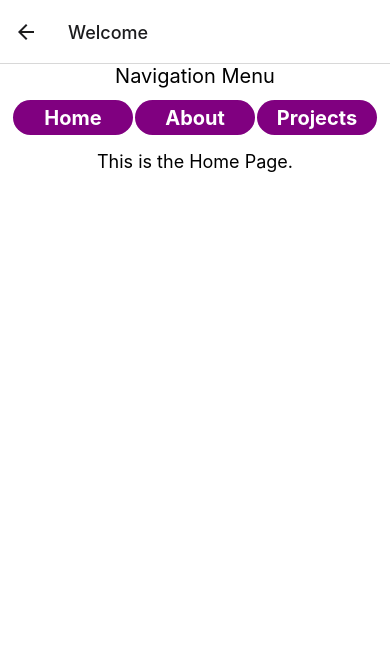
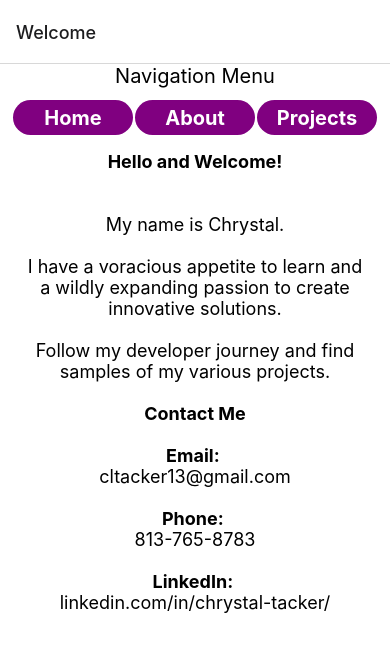
Before and after one commit to cltacker13/playground, a React Native app: screen /Home in a window 390 px wide. Shown: the top 652 px of the page. Built offline with nearby package versions, Linux system fonts and the light colour scheme.

Commit message:
add connect4 and game list to projects. edit home and about.

```diff
--- a/App.js
+++ b/App.js
@@ -14,7 +14,7 @@ export default function App() {
     return(
         <SafeAreaProvider initialMetrics={initialWindowMetrics}>
             <NavigationContainer>
-                <Stack.Navigator initialRouteName='Projects'>
+                <Stack.Navigator initialRouteName='Home'>
                     <Stack.Screen
                         name='Home'
                         component={Home}
--- a/components/screens/About.js
+++ b/components/screens/About.js
@@ -1,5 +1,5 @@
 import React from 'react';
-import { StyleSheet, Text, View } from 'react-native';
+import { StyleSheet, Text, View, ScrollView } from 'react-native';
 import { SafeAreaView } from 'react-native-safe-area-context';
 import { StatusBar } from 'expo-status-bar';
 import Nav from './Nav';
@@ -11,11 +11,21 @@ export default function About({navigation}){
             <View style={styles.main}>
                 <Nav navigation={navigation}/>
                 <View style={styles.body}>
-                    <Text style={styles.bodyText}>
-                        Hello, My name is Chrystal.
-                        I am currently learning how to develop cross platform apps with React.
-                        Follow my discovery journey here and find links to various completed projects, as they become available.
-                    </Text>
+                    <ScrollView style={{maxHeight: 600}} indicatorStyle='black'>
+                        <Text style={styles.bodyText}>
+                            <Text style={{fontWeight: 'bold'}}>About Me & This Playground Space</Text>
+                            <Text style={styles.bodyText}>
+                            {'\n'}{'\n'}Hello, My name is Chrystal.
+                            {'\n'}{'\n'}My coding journey started with HTML websites on my PC's webbrowser and editing MySpace profiles for myself and my friends. I found the coolest features and learned how to incorporate them into a cohesive design that my 'client' would enjoy.
+                            {'\n'}{'\n'}Fast forward to 2019, I was working for an online retailer managing a team of copywriters when I started to learn PHP and SQL to better aid my data management tasks.
+                            {'\n'}{'\n'}I learned enough to spark an interest in development work, but my career path took me in other directions. I followed this interest as a hobby for a few years. Solving Kata challenges on CodeWars and building a Connect 4 game with React Native.
+                            {'\n'}{'\n'}Along with my family, we founded Yogi-Go, Inc. We created a mobile application to connect individuals and local fitness and yoga instructors, but the pandemic made this dream an uphill battle.
+                            {'\n'}{'\n'}Following this experience of designing and managing a mobile application based business, I continued to create personal projects and learn more development skills.
+                            {'\n'}{'\n'}Currently, I am completing a Coursera.org certification program taught by staff from Meta. The React Native specialization course touches JavaScript, React and React Native frameworks, Git and other version control, data management with APIs, AsyncStorage, and SQLite, as well as UI/UX design with Figma.
+                            {'\n'}{'\n'}This project space includes a few of the projects I have created for the education program as well as personal projects for fun.
+                            </Text>
+                        </Text>
+                    </ScrollView>
                 </View>
             </View>
             <StatusBar style="auto"></StatusBar>
@@ -28,16 +38,19 @@ const styles = StyleSheet.create({
         flex: 1,
         width: 'auto',
         backgroundColor: '#fff',
+        paddingBottom: 10,
     },
     main:{
         height: 'auto',
         alignItems: 'center',
         justifyContent: 'flex-start',
+        paddingBottom: 5,
     },
     body:{
         margin: 10,
         paddingHorizontal: 15,
         textAlign: 'left',
+        paddingBottom: 5,
     },
     bodyText:{
         fontSize: 18,
--- a/components/screens/Home.js
+++ b/components/screens/Home.js
@@ -1,8 +1,26 @@
-import React from 'react';
-import { StyleSheet, Text, View } from 'react-native';
+import React, {useCallback} from 'react';
+import { StyleSheet, Text, View, Pressable, Linking } from 'react-native';
 import { SafeAreaView } from 'react-native-safe-area-context';
 import { StatusBar } from 'expo-status-bar';
 import Nav from './Nav';
+
+const linkedInPage = 'https://www.linkedin.com/in/chrystal-tacker/';
+
+const OpenURLButton = ({url,children}) => {
+    const handlePress = useCallback(async () => {
+        const supported = await Linking.canOpenURL(url);
+
+        if(supported){
+            await Linking.openURL(url);
+        }else {
+            console.log(`Don't know how to open this URL: ${url}`);
+        }
+    }, [url]);
+    return (<Pressable onPress={handlePress}>
+                <Text style={styles.bodyText}>linkedin.com/in/chrystal-tacker/</Text>
+            </Pressable>)
+};
+
 
 export default function Home({navigation}){
 
@@ -11,7 +29,23 @@ export default function Home({navigation}){
             <View style={styles.main}>
                 <Nav navigation={navigation}/>
                 <View style={styles.body}>
-                    <Text style={styles.bodyText}>This is the Home Page.</Text>
+                    <Text style={styles.bodyHeaderText}>Hello and Welcome!</Text>
+                    <Text style={styles.bodyText}>
+                        {'\n'}{'\n'}My name is Chrystal.
+                        {'\n'}{'\n'}I have a voracious appetite to learn and a wildly expanding passion to create innovative solutions.
+                        {'\n'}{'\n'}Follow my developer journey and find samples of my various projects.
+                        {'\n'}{'\n'}
+                    </Text>
+                    <Text style={styles.bodyHeaderText}>Contact Me</Text>
+                    <Text style={styles.bodyText}>
+                        {'\n'}
+                        <Text style={{fontWeight: 'bold'}}>Email: </Text>{'\n'}cltacker13@gmail.com
+                        {'\n'}{'\n'}
+                        <Text style={{fontWeight: 'bold'}}>Phone: </Text>{'\n'}813-765-8783
+                        {'\n'}{'\n'}
+                        <Text style={{fontWeight: 'bold'}}>LinkedIn: </Text>
+                    </Text>
+                    <OpenURLButton url={linkedInPage}></OpenURLButton>
                 </View>
             </View>
             <StatusBar style="auto"></StatusBar>
@@ -35,7 +69,13 @@ const styles = StyleSheet.create({
         paddingHorizontal: 15,
         textAlign: 'left',
     },
+    bodyHeaderText:{
+        fontSize: 18,
+        textAlign: 'center',
+        fontWeight: 'bold',
+    },
     bodyText:{
         fontSize: 18,
+        textAlign: 'center',
     },
 });
--- a/components/screens/Projects.js
+++ b/components/screens/Projects.js
@@ -1,4 +1,3 @@
-import React from 'react';
 import { ScrollView, StyleSheet, Text, View } from 'react-native';
 import { SafeAreaView } from 'react-native-safe-area-context';
 
@@ -7,6 +6,8 @@ import Nav from './Nav';
 import SimpleCalc from './Projects/SimpleCalc';
 import WildPet from './Projects/WildPet';
 import GameCollection from './Projects/GameCollection';
+import Connect4App from './Projects/Connect4App';
+
 
 export default function Projects({navigation}){
 
@@ -15,8 +16,9 @@ export default function Projects({navigation}){
             <View style={styles.main}>
                 <Nav navigation={navigation}/>
                 <View style={styles.body}>
-                    <Text style={styles.h1}>This is the Projects Page. </Text>
-                    <ScrollView indicatorStyle='black'>
+                    <Text style={styles.h1}>A Sample Of My Projects </Text>
+                    <ScrollView style={{maxHeight: 600}} indicatorStyle='black' nestedScrollEnabled>
+                        <View style={styles.entry}><Connect4App/></View>
                         <View style={styles.entry}><SimpleCalc/></View>
                         <View style={styles.entry}><WildPet/></View>
                         <View style={styles.entry}><GameCollection/></View>
--- /dev/null
+++ b/components/screens/Projects/Connect4App.js
@@ -0,0 +1,63 @@
+import React, { useState, useCallback} from 'react';
+import { StyleSheet, Text, View, Pressable, Linking } from 'react-native';
+
+const connect4URL = 'https://cltacker13.github.io/theconnect4app/';
+
+const OpenURLButton = ({url,children}) => {
+    const handlePress = useCallback(async () => {
+        const supported = await Linking.canOpenURL(url);
+
+        if(supported){
+            await Linking.openURL(url);
+        }else {
+            Alert.alert(`Don't know how to open this URL: ${url}`);
+        }
+    }, [url]);
+    return (<Pressable onPress={handlePress}>
+                <Text style={{fontStyle: 'italic', fontWeight: 'bold'}}>Click to Navigate to the Game.</Text>
+            </Pressable>)
+};
+
+
+export default function Connect4App(){
+    const [visible, setVisible] = useState(false);
+
+    function toggleVisibility(){
+        return setVisible(!visible);
+    };
+
+return(
+        <View style={styles.body}>
+            <Text style={styles.h1}>The Connect 4 App</Text>
+            <Text style={styles.descText}>Started as a CodeWars kata challenge to create the backend functionality, then I made this basic user interface for it. </Text>
+            <OpenURLButton url={connect4URL}></OpenURLButton>
+        </View>
+    );
+};
+
+const styles = StyleSheet.create({
+    body:{
+        flex: 1,
+        backgroundColor: '#fff',
+        alignItems: 'center',
+        height: 'auto',
+        marginTop: 10,
+    },
+    h1:{
+        fontWeight:"bold",
+        fontSize: 20,
+        textAlign: 'center',
+    },
+    descText:{
+        fontSize: 16,
+    },
+    hide:{
+        display: 'none',
+        height: 10,
+    },
+    show:{
+        alignItems: 'center',
+        height: 'auto',
+        width: 350,
+    },
+});
--- a/components/screens/Projects/GameCollection.js
+++ b/components/screens/Projects/GameCollection.js
@@ -19,16 +19,20 @@ const gameList = [
 //future feature edit existing entry in list & save edits to game db
 //Scope issue: has to be outside of default function if called in Item Component
 function editItem(id){
-    return console.log(`Edit ${id} clicked.`);
+    console.log(`Edit ${id} clicked.`);
+
+    return;
 };
 
+/* future edit code.
+        <Pressable onPress={() => editItem(id)}>
+            <Text style={{fontStyle: 'italic'}}> Edit </Text>
+        </Pressable>
+*/
 const Item = ({id,name,players}) => (
     <View style={styles.itemContainer}>
         <Text style={styles.itemName}>{name} </Text>
         <Text style={styles.itemDetails}>({players} players)</Text>
-        <Pressable onPress={() => editItem(id)}>
-            <Text style={{fontStyle: 'italic'}}> Edit </Text>
-        </Pressable>
     </View>
 );
 
@@ -139,7 +143,8 @@ export default function GameCollection(){
                     <Text style={styles.h1}>Game List</Text>
                     <FlatList data={gameList}
                         renderItem={renderItem}
-                        ItemSeparatorComponent={Separator}/>
+                        ItemSeparatorComponent={Separator}
+                        nestedScrollEnabled/>
                 </View>
             </View>
         </View>
```
